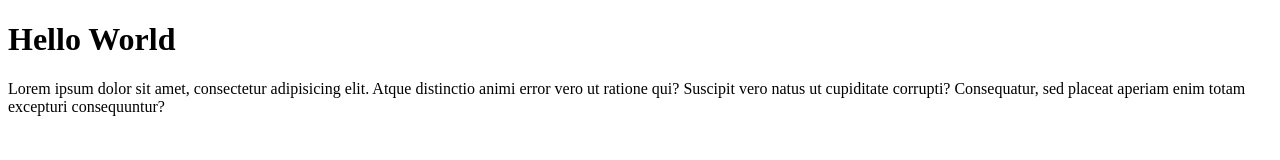
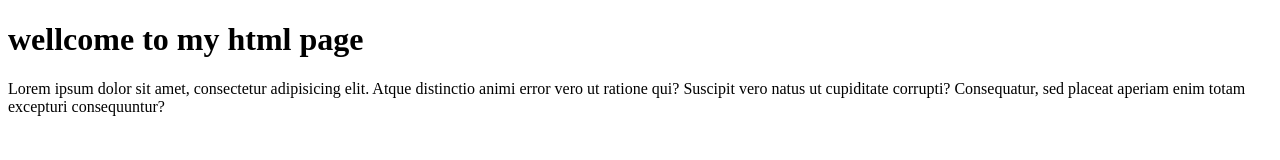
Before and after one commit to santosh-singh24/project, a plain HTML site: page index.html in a window 1280 px wide. Drawn offline with Linux system fonts and the light colour scheme.

Commit message:
my 2nd commit

```diff
--- a/index.html
+++ b/index.html
@@ -6,7 +6,7 @@
     <title>Document</title>
 </head>
 <body>
-    <h1>Hello World</h1>
+    <h1>wellcome to my html page</h1>
     <p>Lorem ipsum dolor sit amet, consectetur adipisicing elit. Atque distinctio animi error vero ut ratione qui? Suscipit vero natus ut cupiditate corrupti? Consequatur, sed placeat aperiam enim totam excepturi consequuntur?</p>
 </body>
 </html>
```
